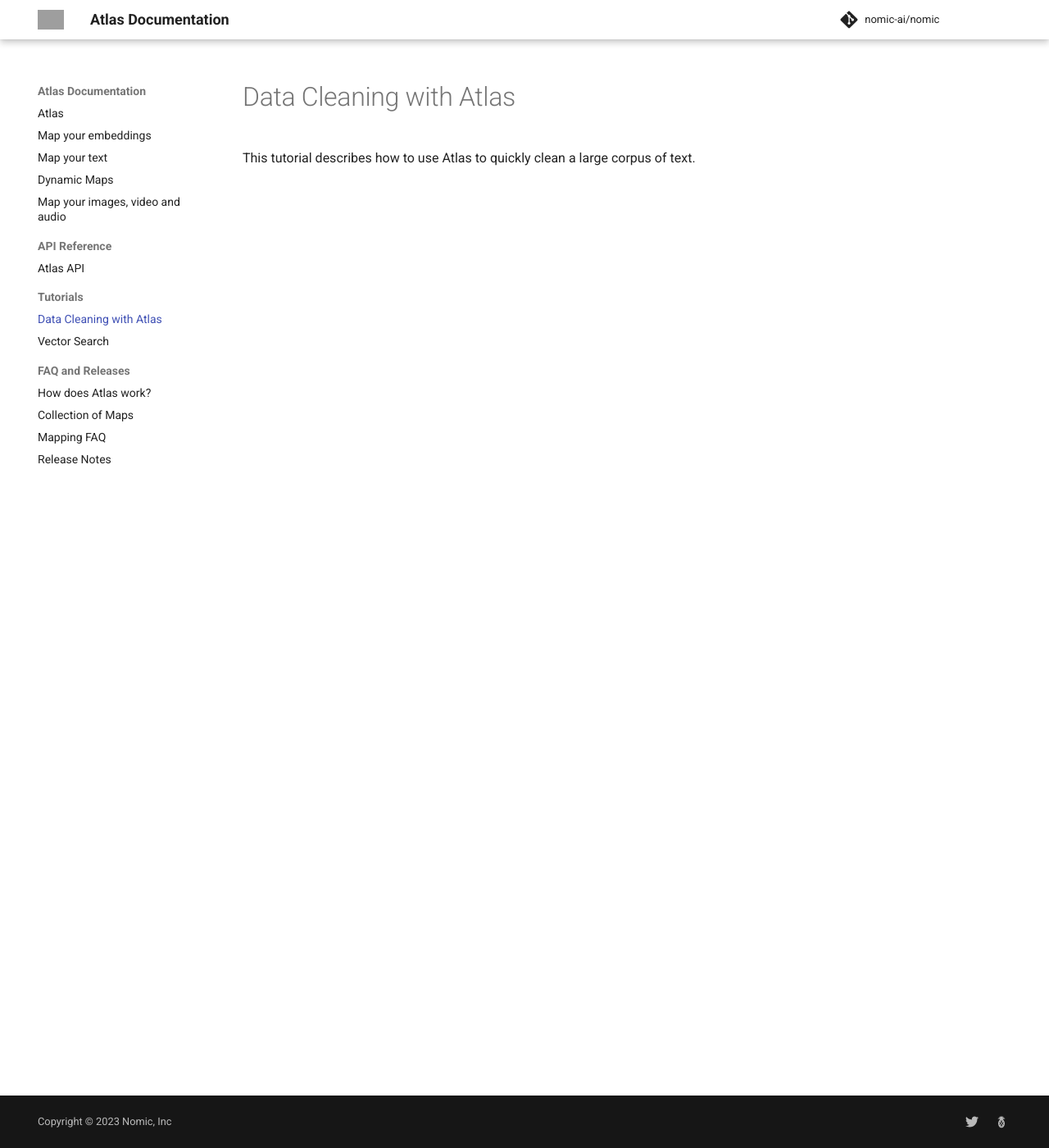
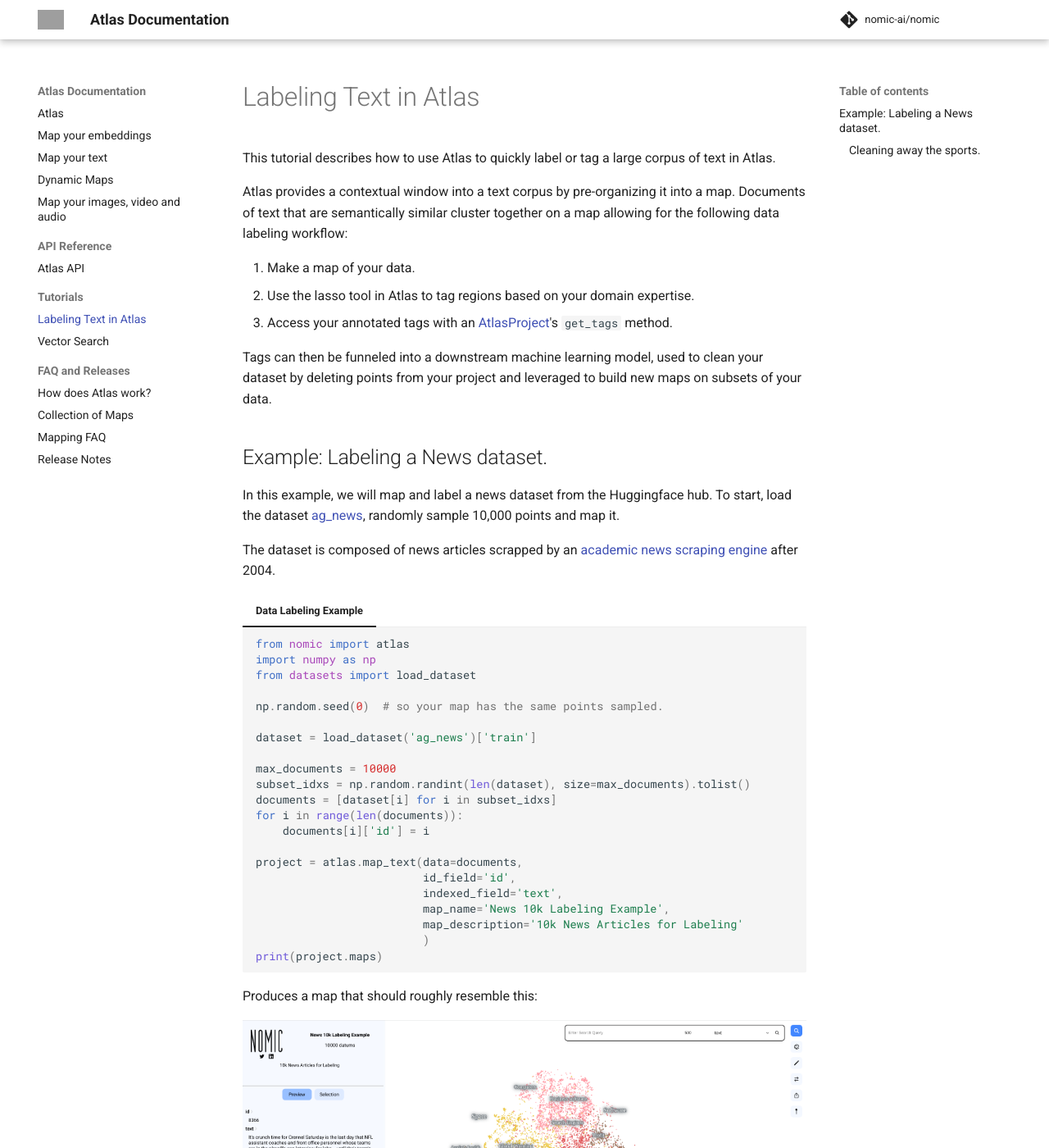
Before and after one commit to nomic-ai/nomic, an MkDocs documentation site: the page built from docs/data_cleaning_in_atlas.md, in a window 1280 px wide and 1400 px high. Shown: the whole window at 82% size. Built offline with MkDocs 1.6.1 and Material for MkDocs 9.7.7, drawn with Linux system fonts in a browser that asks for light colours; comment, search, counter and statistics services are not loaded; some of the changed text lies outside the part shown; grey boxes are pictures that could not be loaded.

Commit message:
Simple tagging example

````diff
--- a/docs/data_cleaning_in_atlas.md
+++ b/docs/data_cleaning_in_atlas.md
@@ -1,2 +1,99 @@
-# Data Cleaning with Atlas
-This tutorial describes how to use Atlas to quickly clean a large corpus of text.
+# Labeling Text in Atlas
+This tutorial describes how to use Atlas to quickly label or tag a large corpus of text in Atlas.
+
+Atlas provides a contextual window into a text corpus by pre-organizing it into a map.
+Documents of text that are semantically similar cluster together on a map allowing for the following
+data labeling workflow:
+
+1. Make a map of your data.
+2. Use the lasso tool in Atlas to tag regions based on your domain expertise.
+3. Access your annotated tags with an [AtlasProject](atlas_api.md)'s `get_tags` method.
+
+Tags can then be funneled into a downstream machine learning model, used to clean your dataset by deleting points from your project and
+leveraged to build new maps on subsets of your data.
+
+## Example: Labeling a News dataset.
+In this example, we will map and label a news dataset from the Huggingface hub.
+To start, load the dataset [ag_news](https://huggingface.co/datasets/ag_news), randomly sample 10,000 points and map it.
+
+The dataset is composed of news articles scrapped by an [academic news scraping engine](http://groups.di.unipi.it/~gulli/AG_corpus_of_news_articles.html) after 2004.
+
+=== "Data Labeling Example"
+
+    ``` py
+    from nomic import atlas
+    import numpy as np
+    from datasets import load_dataset
+
+    np.random.seed(0)  # so your map has the same points sampled.
+
+    dataset = load_dataset('ag_news')['train']
+
+    max_documents = 10000
+    subset_idxs = np.random.randint(len(dataset), size=max_documents).tolist()
+    documents = [dataset[i] for i in subset_idxs]
+    for i in range(len(documents)):
+        documents[i]['id'] = i
+
+    project = atlas.map_text(data=documents,
+                             id_field='id',
+                             indexed_field='text',
+                             map_name='News 10k Labeling Example',
+                             map_description='10k News Articles for Labeling'
+                             )
+    print(project.maps)
+    ```
+
+Produces a map that should roughly resemble this:
+
+![](assets/labeling_tutorial/ag_news_10k_map.png)
+
+Next, use the lasso tool to tag regions of interest. In this example, we're going to remove
+all the sports related news articles from the dataset.
+
+Notice, that all the sports articles are pre-organized into one region of the map. This is because the neural
+networks that power Atlas produce vectors for sports articles that are all similar to each other.
+
+![](assets/labeling_tutorial/ag_news_10k_news_lassoed.png)
+
+After tagging this lassoed region as 'sports', we can access all the tagged points programmatically.
+To do this, load the AtlasProject and access the annotated tags with the `get_tags` method.
+
+=== "Retrieving Tags"
+
+    ``` py
+    from nomic import AtlasProject
+    project = AtlasProject(name='News 10k Labeling Example')
+
+    tags = project.get_tags()
+    for tag, datum_ids in tags.items():
+        print(tag, "Count:", len(datum_ids), datum_ids[:10])
+
+    print(project.get_data(ids=tags['sports'][:2]))
+    ```
+
+=== "Output"
+    ```
+    sports Count: 2532 ['1003', '1005', '1006', '1010', '1015', '1016', '102', '103', '1031', '1033']
+    [
+    {'id': 1003, 'text': 'Boxing: Ronald Wright retains titles Ronald Wright used an effective right jab to retain his World Boxing Association and World Boxing Council junior middleweight titles when posting a majority decision over former champion Shane Mosley in Las Vegas yesterday.', 'label': 1},
+    {'id': 1005, 'text': 'U.S. Furious at Proposal That Hamm Return His Gold  ATHENS (Reuters) - U.S. Olympic chiefs reacted furiously  Friday to a suggestion all-round champion Paul Hamm should give  his gold medal to a South Korean rival under a plan floated by  the governing body of world gymnastics.', 'label': 1}
+    ]
+    ```
+
+Viewing the output you can see that we tagged 2532 text documents with 'sports' label. Pretty fast huh?
+
+### Cleaning away the sports.
+
+Now delete all the datums we tagged as sports from the project. Following from the previous code block:
+
+=== "Delete all news about sports"
+
+    ``` py
+    project.delete_data(ids=tags['sports'])
+    project.rebuild_maps()
+    ```
+
+Which removes the points tagged as sports from the project and resultantly the map:
+
+![](assets/labeling_tutorial/ag_news_sports_removed.png)
````
Also changed, not shown: docs/map_your_audio.md (deleted, +0 -2 lines), docs/map_your_video.md (deleted, +0 -2 lines), docs/assets/labeling_tutorial/ag_news_10k_map.png (added), docs/assets/labeling_tutorial/ag_news_10k_news_lassoed.png (added), docs/assets/labeling_tutorial/ag_news_sports_removed.png (added), 2 other files.
